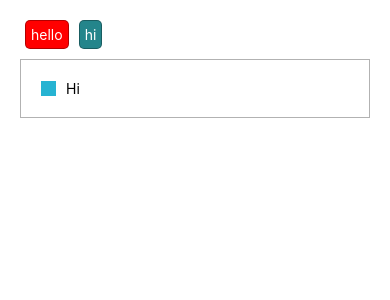
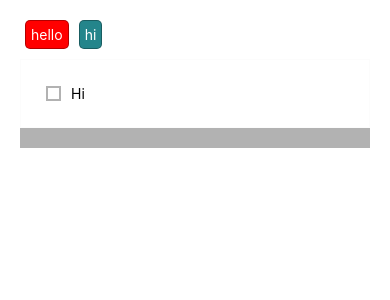
Before and after one commit to bojoluis21798/to-do-app, a React Native app in the folder app/: screen / in a window 390 px wide. Shown: the top 300 px of the page. Built offline with nearby package versions, Linux system fonts and the light colour scheme.

Commit message:
Create sample todo feature

```diff
--- a/app/src/domain/dashboard/features/todo/Todo.tsx
+++ b/app/src/domain/dashboard/features/todo/Todo.tsx
@@ -1,14 +1,8 @@
 import React from 'react';
-import {Text, View} from 'react-native';
-import styles from './TodoStyles';
+import TodoItem from './TodoItem';
 
 const Todo: React.FunctionComponent = () => {
-  return (
-    <View style={styles.todo}>
-      <View style={styles.todoStatus} />
-      <Text>Hi</Text>
-    </View>
-  );
+  return <TodoItem />;
 };
 
 export default Todo;
--- /dev/null
+++ b/app/src/domain/dashboard/features/todo/TodoItem.tsx
@@ -0,0 +1,19 @@
+import React, {useState} from 'react';
+import {Text, TouchableOpacity, View} from 'react-native';
+import Toggle from '../../../../components/toggle/Toggle';
+import styles from './TodoStyles';
+
+const TodoItem: React.FunctionComponent = () => {
+  const [toggle, setToggle] = useState<boolean>(false);
+
+  return (
+    <TouchableOpacity onPress={() => setToggle(!toggle)}>
+      <View style={styles.container}>
+        <Toggle toggled={toggle} />
+        <Text>Hi</Text>
+      </View>
+    </TouchableOpacity>
+  );
+};
+
+export default TodoItem;
--- a/app/src/domain/dashboard/features/todo/TodoStyles.ts
+++ b/app/src/domain/dashboard/features/todo/TodoStyles.ts
@@ -2,19 +2,18 @@ import {StyleSheet} from 'react-native';
 import Theme from '../../../../theme/Theme';
 
 const styles = StyleSheet.create({
-  todo: {
+  container: {
+    shadowOffset: {
+      width: 0,
+      height: 20,
+    },
+    shadowColor: Theme.shadowGrey,
+    borderWidth: 1,
+    borderColor: Theme.borderGrey,
+    elevation: 5,
+    padding: 25,
     flexDirection: 'row',
     alignItems: 'center',
-    padding: 20,
-
-    borderWidth: 1,
-    borderColor: Theme.shadowGrey,
-  },
-  todoStatus: {
-    backgroundColor: Theme.blue,
-    width: 15,
-    height: 15,
-    marginRight: 10,
   },
 });
 
--- a/app/src/domain/dashboard/features/todo/index.ts
+++ /dev/null
@@ -1 +0,0 @@
-export {default} from './Todo';
```
